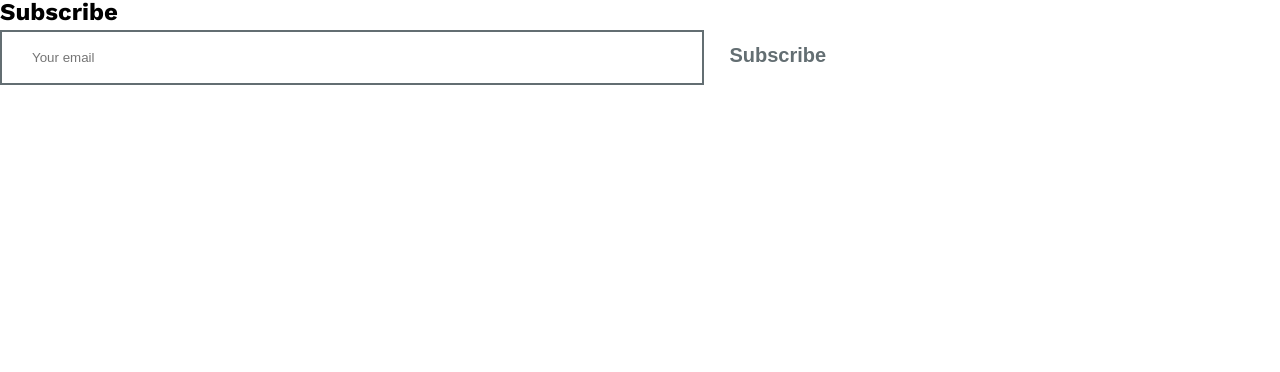
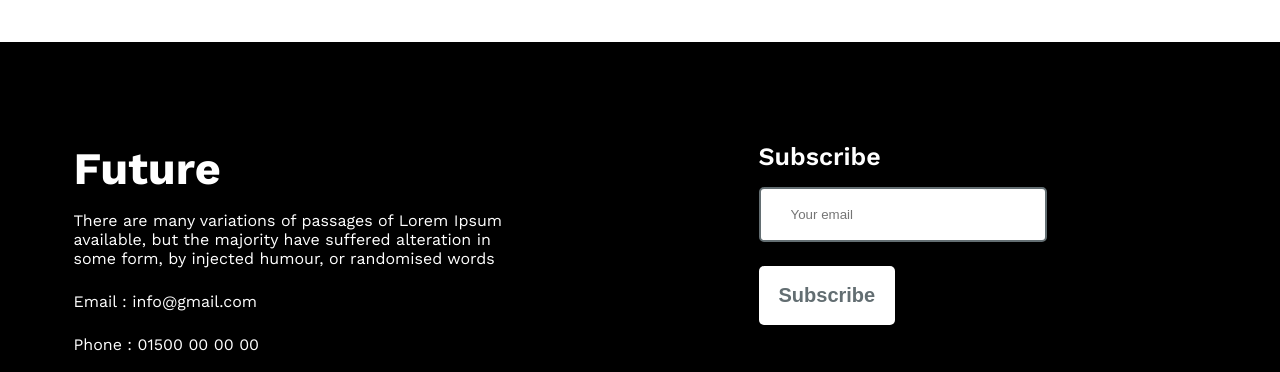
Before and after one commit to tzhasan/ph-first-assignment-tajbeul-islam, a plain HTML site: page index.html in a window 1280 px wide. Shown: the part 3316-3688 px from the top of the page. Before the commit the page ends 3425 px from the top, so only its background shows below. Drawn offline with nearby package versions, Linux system fonts and the light colour scheme.

Commit message:
footer added

```diff
--- a/index.html
+++ b/index.html
@@ -98,7 +98,7 @@
       </div>
       <div class="right-footer">
         <h2>Subscribe</h2>
-        <input type="email" placeholder="Your email">
+        <input type="email" placeholder="Your email"> <br>
         <button class="btn-primary">Subscribe</button>
       </div>
     </div>
--- a/styles/style.css
+++ b/styles/style.css
@@ -211,4 +211,54 @@ textarea{
 
 .submit{
   border: 2px solid #636e72;
+  margin-bottom: 50px;
 }
+
+/* footer-container style starts here--------- */
+/* footer-container style starts here--------- */
+/* footer-container style starts here--------- */
+
+.footer-container{
+  background-color: black;
+  height: 70vh;
+  margin-top: 130px;
+  color: white;
+  display: flex;
+  justify-content: space-around;
+  gap: 90px;
+}
+
+.footer-container>*{
+  width: 35%;
+  padding-top:100px ;
+}
+
+.left-footer h2{
+  font-weight: 700;
+  font-size: 45px;
+  margin-bottom: 16px;
+}
+
+.left-footer p{
+  margin-bottom: 24px;
+  font-weight: 400;
+  font-size: 16px;
+}
+
+.icons{
+  display: flex;
+  gap: 10px;
+}
+
+.right-footer>*{
+  margin-bottom: 16px;
+}
+
+.right-footer input{
+  border-radius: 5px;
+}
+
+.right-footer h2{
+  font-weight: 600;
+  font-size: 25px;
+}
```
